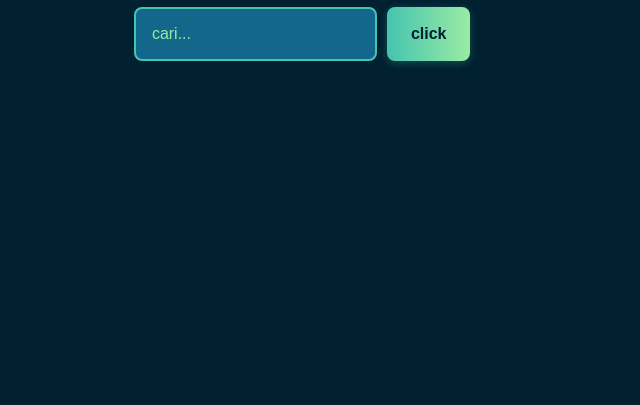
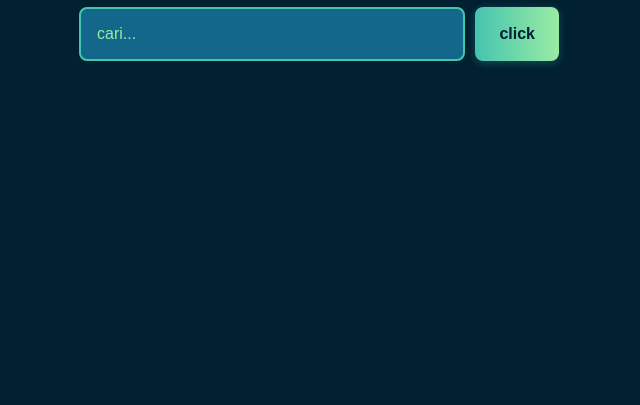
Before and after one commit to Markod1r/MusicFinder, a plain HTML site: page index.html in a window 1280 px wide. Shown: the part 395-800 px from the top of the page, without its empty margins (321-961 px from the left). Drawn offline with Linux system fonts and the light colour scheme.

Commit message:
style: width search-bar

```diff
--- a/style.css
+++ b/style.css
@@ -9,15 +9,13 @@ body {
 	align-items: center;
 	justify-content: center;
 	min-height: 100vh;
-
 }
-
 
 .search-bar {
 	display: flex;
 	gap: 10px;
 	margin-bottom: 2rem;
-	width: 90%;
+	width: 30rem;
 	max-width: 500px;
 	justify-content: center;
 }
@@ -90,12 +88,10 @@ body {
 	width: 50rem;
 }
 
-
 .song-item:hover {
 	background-color: #dafdba;
 	color: #13678a;
 	transform: translateY(-2px) scale(1.05);
-
 }
 
 .song-title {
```
